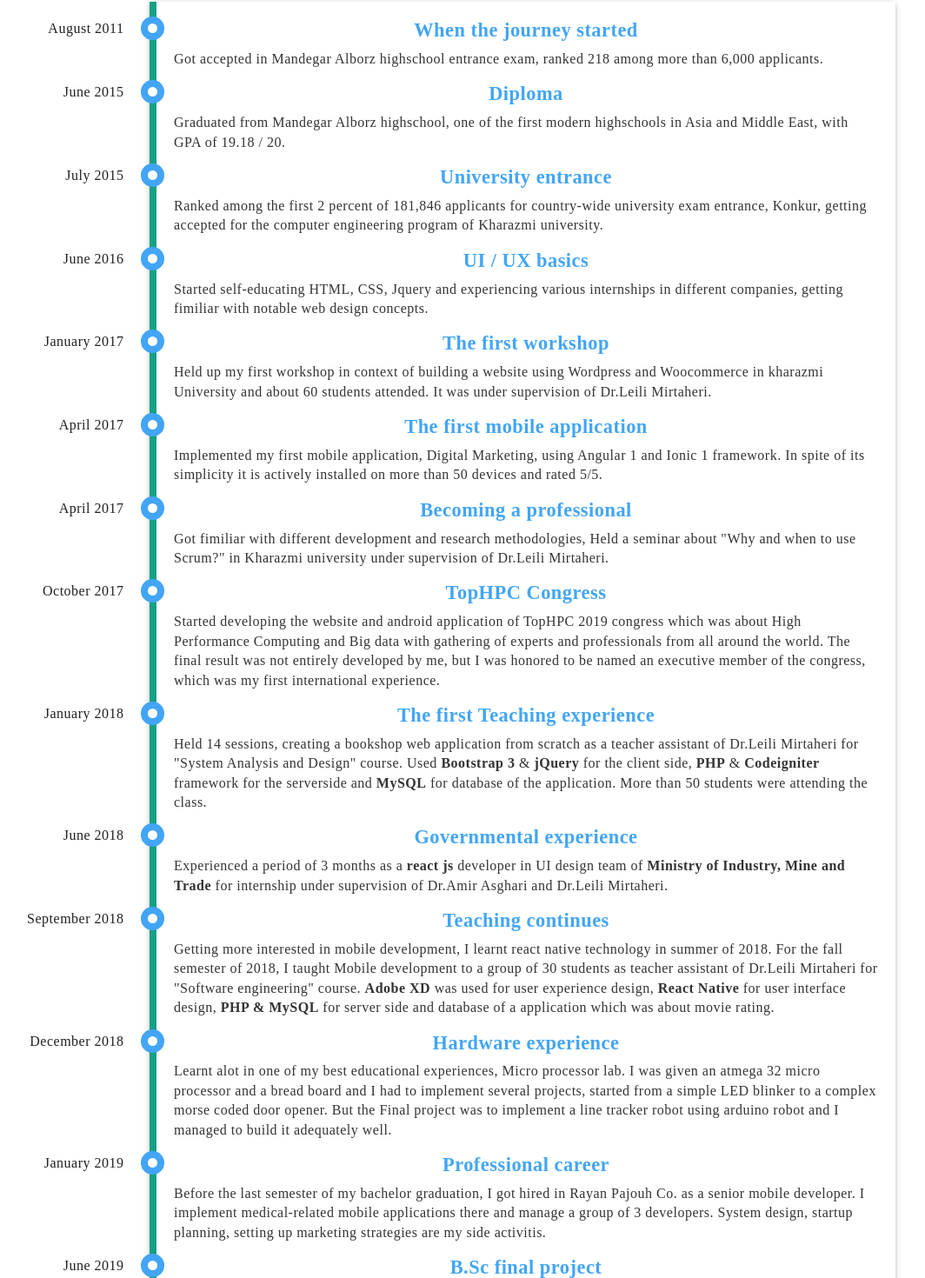
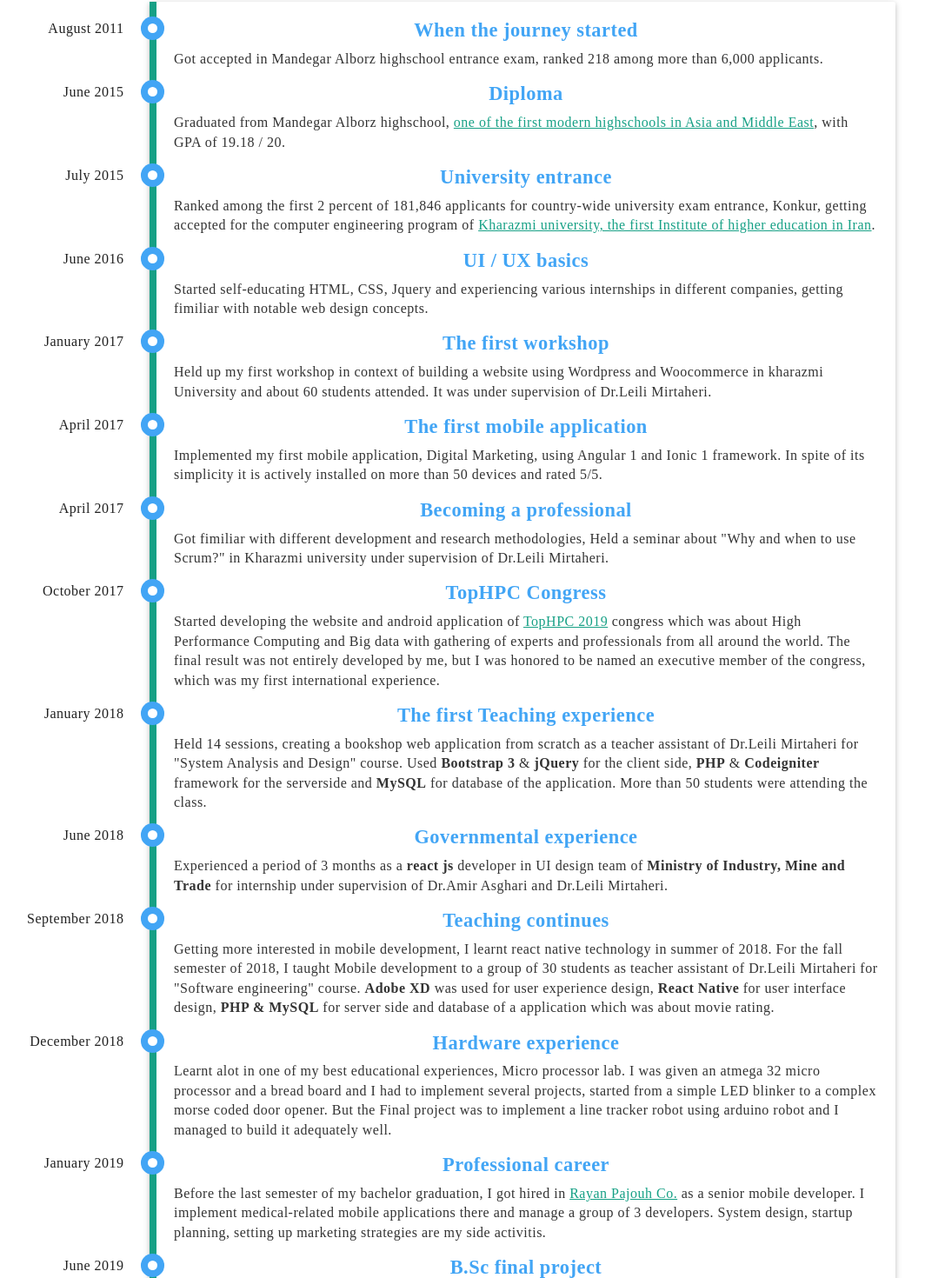
Before and after one commit to amir23reza/amirrezahaghverdi, a React (Create React App) app: page / in a window 1280 px wide. Shown: the part 994-2464 px from the top of the page at 87% size, without its empty margins (39-1103 px from the left). Built offline with nearby package versions, Linux system fonts and the light colour scheme; what webfontloader would draw is missing.

Commit message:
portfolio revised

```diff
--- a/src/containers/soFar.js
+++ b/src/containers/soFar.js
@@ -28,7 +28,7 @@ class SoFar extends Component {
                                         <li class="event" data-date="June 2015">
                                             <h3>Diploma</h3>
                                             <p>
-                                                Graduated from Mandegar Alborz highschool, one of the first modern highschools in Asia and Middle East, with GPA of 19.18 / 20.
+                                                Graduated from Mandegar Alborz highschool, <a href="https://en.wikipedia.org/wiki/Alborz_High_School" rel="noopener noreferrer" target="_blank" className="soFarLink">one of the first modern highschools in Asia and Middle East</a>, with GPA of 19.18 / 20.
                                             </p>
                                         </li>
                                     </MDBAnimation>
@@ -36,7 +36,7 @@ class SoFar extends Component {
                                         <li class="event" data-date="July 2015">
                                             <h3>University entrance</h3>
                                             <p>
-                                                Ranked among the first 2 percent of 181,846 applicants for country-wide university exam entrance, Konkur, getting accepted for the computer engineering program of Kharazmi university.
+                                                Ranked among the first 2 percent of 181,846 applicants for country-wide university exam entrance, Konkur, getting accepted for the computer engineering program of <a href="https://khu.ac.ir/index.php?sid=82&slc_lang=en" target="_blank" rel="noopener noreferrer" className="soFarLink">Kharazmi university, the first Institute of higher education in Iran</a>.
                                             </p>
                                         </li>
                                     </MDBAnimation>
@@ -76,7 +76,7 @@ class SoFar extends Component {
                                         <li class="event" data-date="October 2017">
                                             <h3>TopHPC Congress</h3>
                                             <p>
-                                                Started developing the website and android application of TopHPC 2019 congress which was about High Performance Computing and Big data with gathering of experts and professionals from all around the world. The final result was not entirely developed by me, but I was honored to be named an executive member of the congress, which was my first international experience.
+                                                Started developing the website and android application of <a href="http://tophpc.com" rel="noopener noreferrer" target="_blank" className="soFarLink">TopHPC 2019</a> congress which was about High Performance Computing and Big data with gathering of experts and professionals from all around the world. The final result was not entirely developed by me, but I was honored to be named an executive member of the congress, which was my first international experience.
                                             </p>
                                         </li>
                                     </MDBAnimation>
@@ -116,7 +116,7 @@ class SoFar extends Component {
                                         <li class="event" data-date="January 2019">
                                             <h3>Professional career</h3>
                                             <p>
-                                                Before the last semester of my bachelor graduation, I got hired in Rayan Pajouh Co. as a senior mobile developer. I implement medical-related mobile applications there and manage a group of 3 developers. System design, startup planning, setting up marketing strategies are my side activitis.
+                                                Before the last semester of my bachelor graduation, I got hired in <a href="http://rps.co.ir" rel="noopener noreferrer" target="_blank" className="soFarLink">Rayan Pajouh Co.</a> as a senior mobile developer. I implement medical-related mobile applications there and manage a group of 3 developers. System design, startup planning, setting up marketing strategies are my side activitis.
                                             </p>
                                         </li>
                                     </MDBAnimation>
--- a/src/index.css
+++ b/src/index.css
@@ -374,3 +374,17 @@ a.portfolio-link {
 .portfolioImage {
   width: 100%;
 }
+
+a.soFarLink {
+  color: #16a085;
+  text-decoration: underline;
+}
+
+a.soFarLink:hover {
+  color: white;
+  text-decoration: none;
+  background-color: #16a085;
+  padding-right: 1%;
+  padding-left: 1%;
+  border-radius: 5px;
+}
```
Also changed, not shown: src/images/portfolio/bimarNegar-min.png, 1 other file (tests, documents, lock files or other folders).
